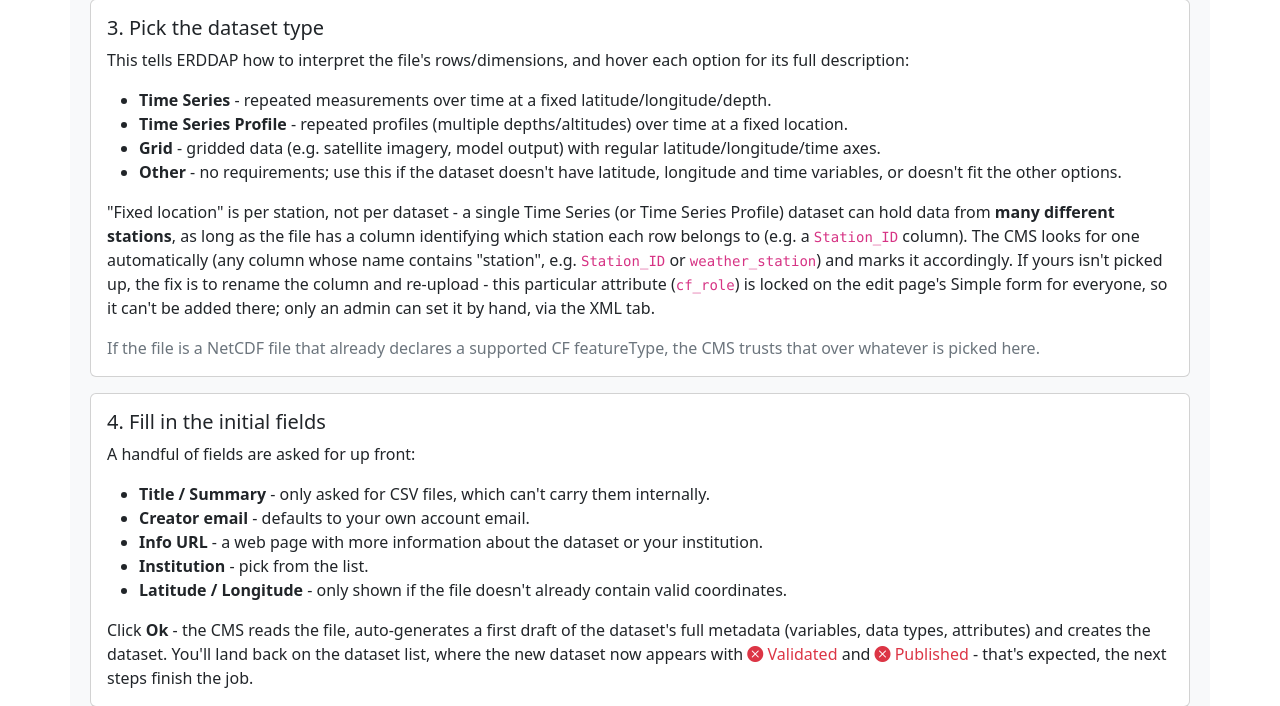
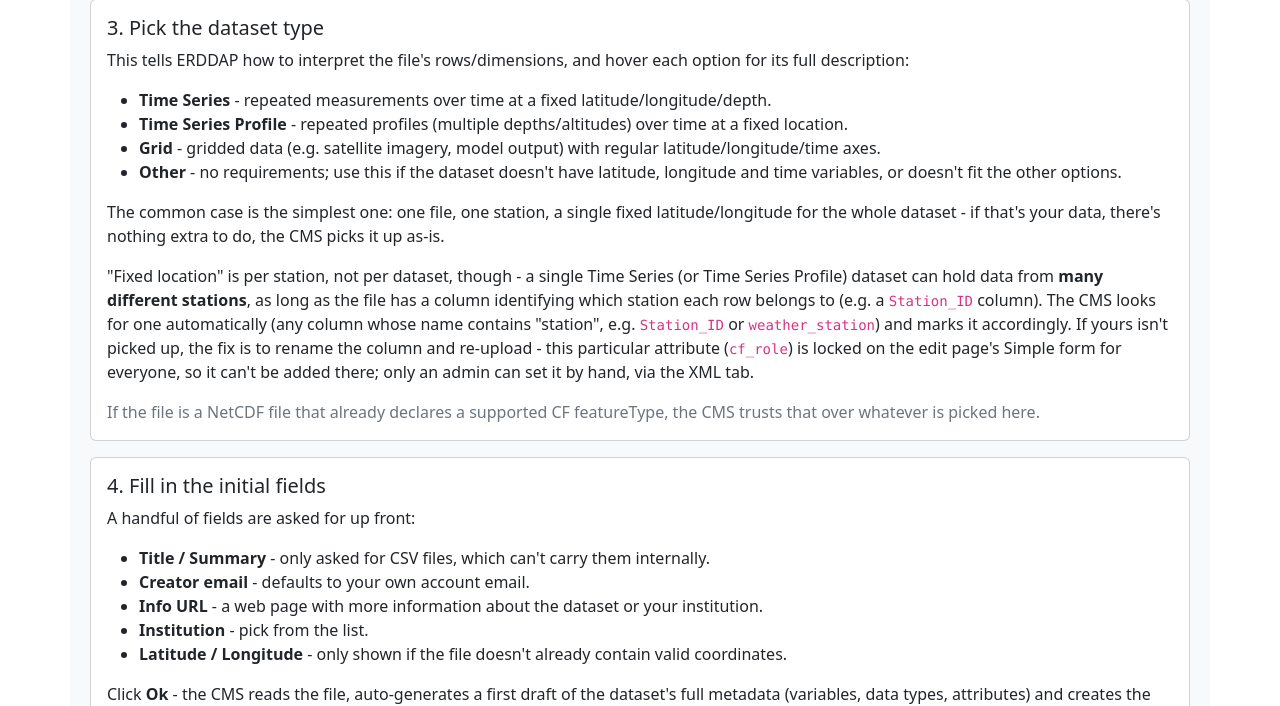
Before and after one commit to ISP-CNR/erddap-cms, a Python web app: template frontend/templates/guide.html in a window 1280 px wide. Shown: the part 690-1396 px from the top of the page. Run offline with Jinja, Linux system fonts and the light colour scheme; the template is opened without the code that fills it, so the values that code supplies are empty; some libraries are stand-ins or nearby versions.

Commit message:
Guide: lead step 3 with the common single-station case
The multi-station note (previous commit) is a real edge case worth
documenting, but reading it first made the simple, common case (one
file, one fixed location, nothing to configure) sound more involved
than it is. Add it back as the lead, before the multi-station caveat.

```diff
--- a/frontend/templates/guide.html
+++ b/frontend/templates/guide.html
@@ -54,7 +54,11 @@
           variables, or doesn't fit the other options.</li>
       </ul>
       <p class="card-text">
-        "Fixed location" is per station, not per dataset - a single Time Series (or Time Series Profile) dataset
+        The common case is the simplest one: one file, one station, a single fixed latitude/longitude for the
+        whole dataset - if that's your data, there's nothing extra to do, the CMS picks it up as-is.
+      </p>
+      <p class="card-text">
+        "Fixed location" is per station, not per dataset, though - a single Time Series (or Time Series Profile) dataset
         can hold data from <b>many different stations</b>, as long as the file has a column identifying which
         station each row belongs to (e.g. a <code>Station_ID</code> column). The CMS looks for one automatically
         (any column whose name contains "station", e.g. <code>Station_ID</code> or <code>weather_station</code>)
```
